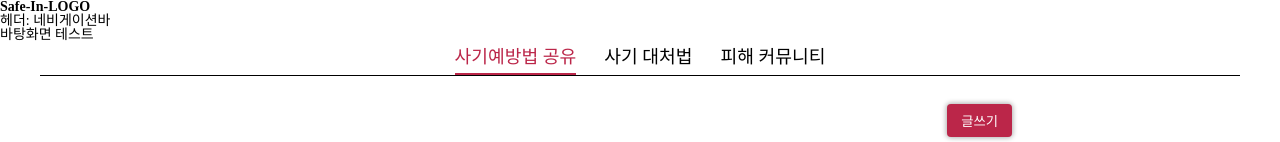
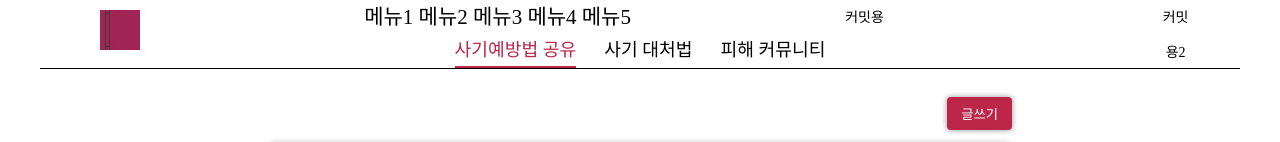
Before and after one commit to zipkimi/front-zipkimi, a React (Create React App) app: page / in a window 1280 px wide. Shown: the top 142 px of the page. Built offline with nearby package versions, Linux system fonts and the light colour scheme; a web font is replaced by a local one.

Commit message:
[네비게이션바] 1차 수정

```diff
--- a/src/components/layout/Header.tsx
+++ b/src/components/layout/Header.tsx
@@ -1,36 +1,56 @@
 import React from "react";
 import styled from "styled-components";
+import OriginalBtn from "../OriginalBtn";
+// import companylogo from '../../../src/temp_img.jpg'
 
 const Header = () => {
   return (
-    <header>
-      <h1>Safe-In-LOGO</h1>
-      <nav>헤더: 네비게이션바</nav>
-      <div>바탕화면 테스트</div>
-    </header>
+    <HeaderWrapper>
+      <h1><img src={require('../../../src/temp_img.jpg')} alt="임시로고"/></h1>
+      <Nav>메뉴1 메뉴2 메뉴3 메뉴4 메뉴5</Nav>
+      <Div>커밋용</Div>
+      <Li>커밋용2</Li>
+    </HeaderWrapper>
   );
 };
 
 export default Header;
 
-const header = styled.header`
+const HeaderWrapper = styled.header`
   margin: 0 auto;
   width: 1100px;
   height: 35px;
   line-height: 35px;
-  border: 1px solid #3587d4;
+  display:flex;
 `;
 
-const nav = styled.nav`
+const H1 = styled.h1`
+  margin: 0 auto;
+  width:60px;
+  height:60px;
+  line-height:60px;
+  box-shadow: 60px -16px teal;
+  border-radius;
+
+`;
+
+const Nav = styled.nav`
   margin:0 auto;
-  width:800px;
-  height:15px;
+  width:1100px;
+  height:80px;
   border:1px solid #3587d4
   box-sizing:border-box;
+  font-size: 1.5rem;
+  text-align:center;
+
 `;
 
-const div = styled.div`
+const Div = styled.div`
   display: block;
   width: 500px;
   height: 10px;
 `;
+
+const Li = styled.li`
+  text-align:center;
+`
```
Also changed, not shown: src/temp_img.jpg (added).
